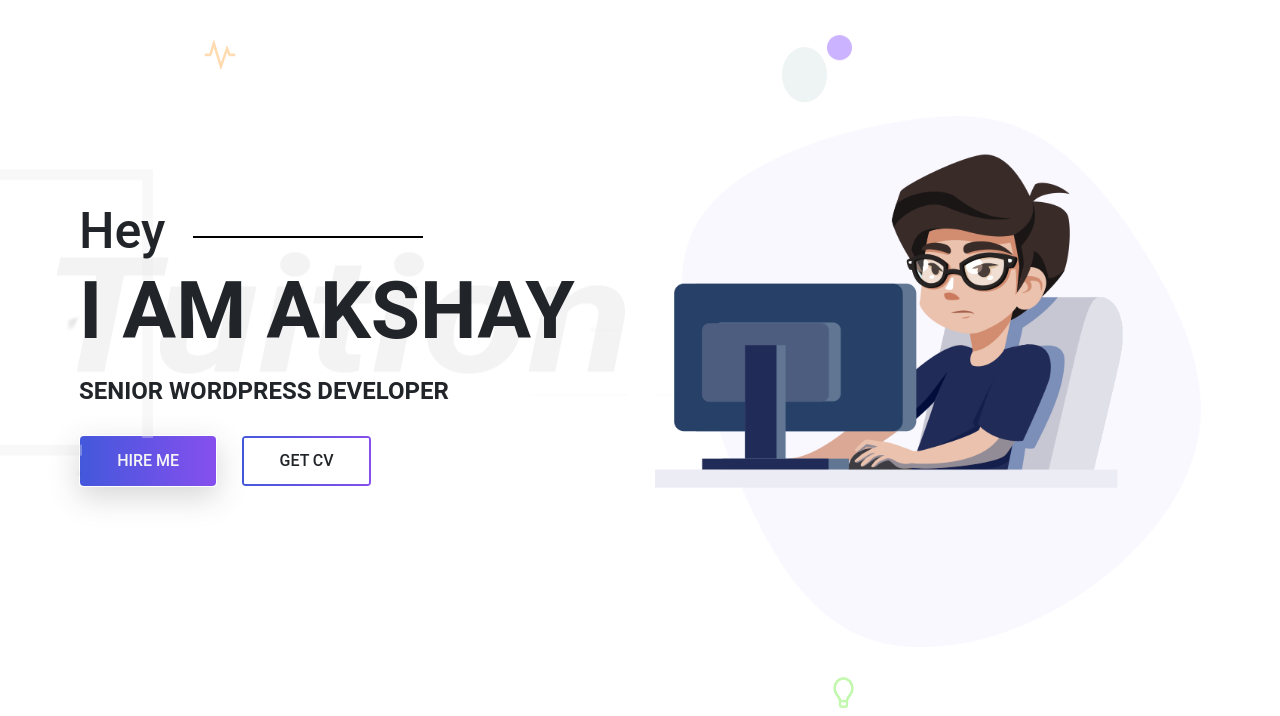
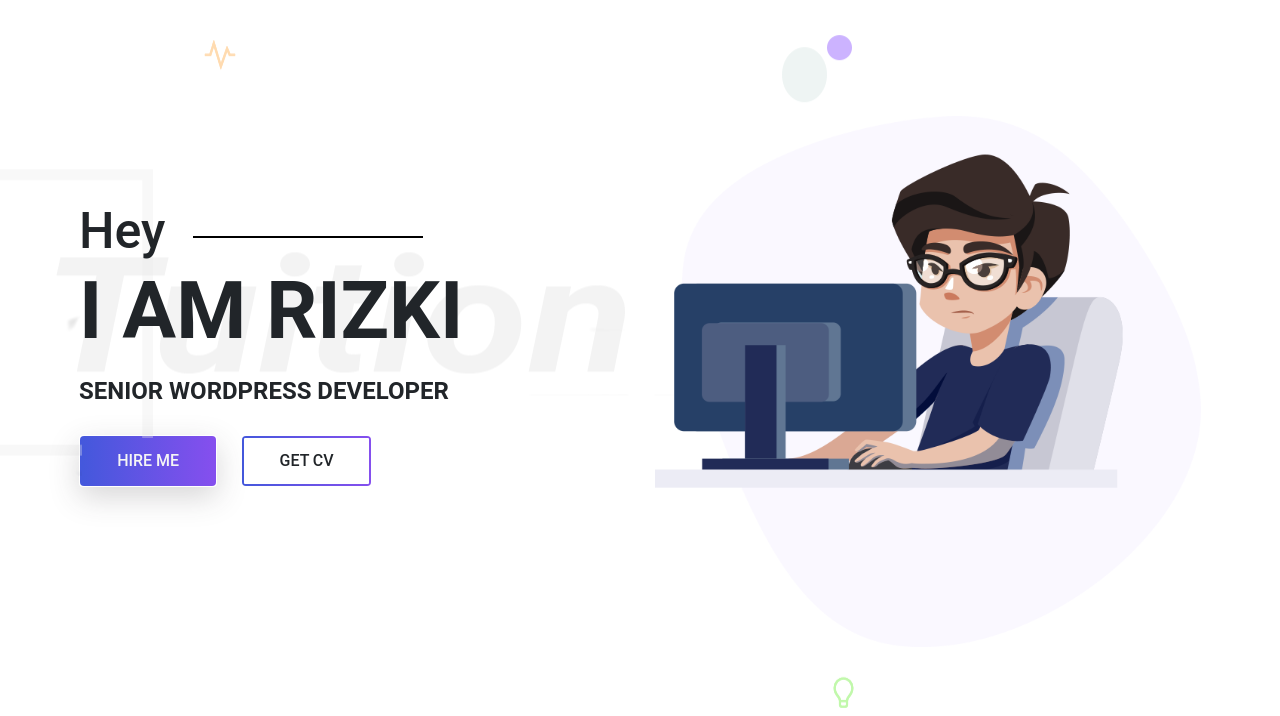
Before and after one commit to codingbusau/codingbusau.github.io, a plain HTML site: page index.html in a window 1280 px wide. Shown: the part 84-800 px from the top of the page. Drawn offline with Linux system fonts and the light colour scheme.

Commit message:
Update index.html

```diff
--- a/index.html
+++ b/index.html
@@ -88,7 +88,7 @@
                 <div class="row">
                     <div class="col-lg-6 col-md-12 site-title">
                         <h3 class="title-text">Hey</h3>
-                        <h1 class="title-text text-uppercase">I am Akshay</h1>
+                        <h1 class="title-text text-uppercase">I am rizki</h1>
                         <h4 class="title-text text-uppercase">Senior Wordpress Developer</h4>
                         <div class="site-buttons">
                             <div class="d-flex flex-row flex-wrap">
```
